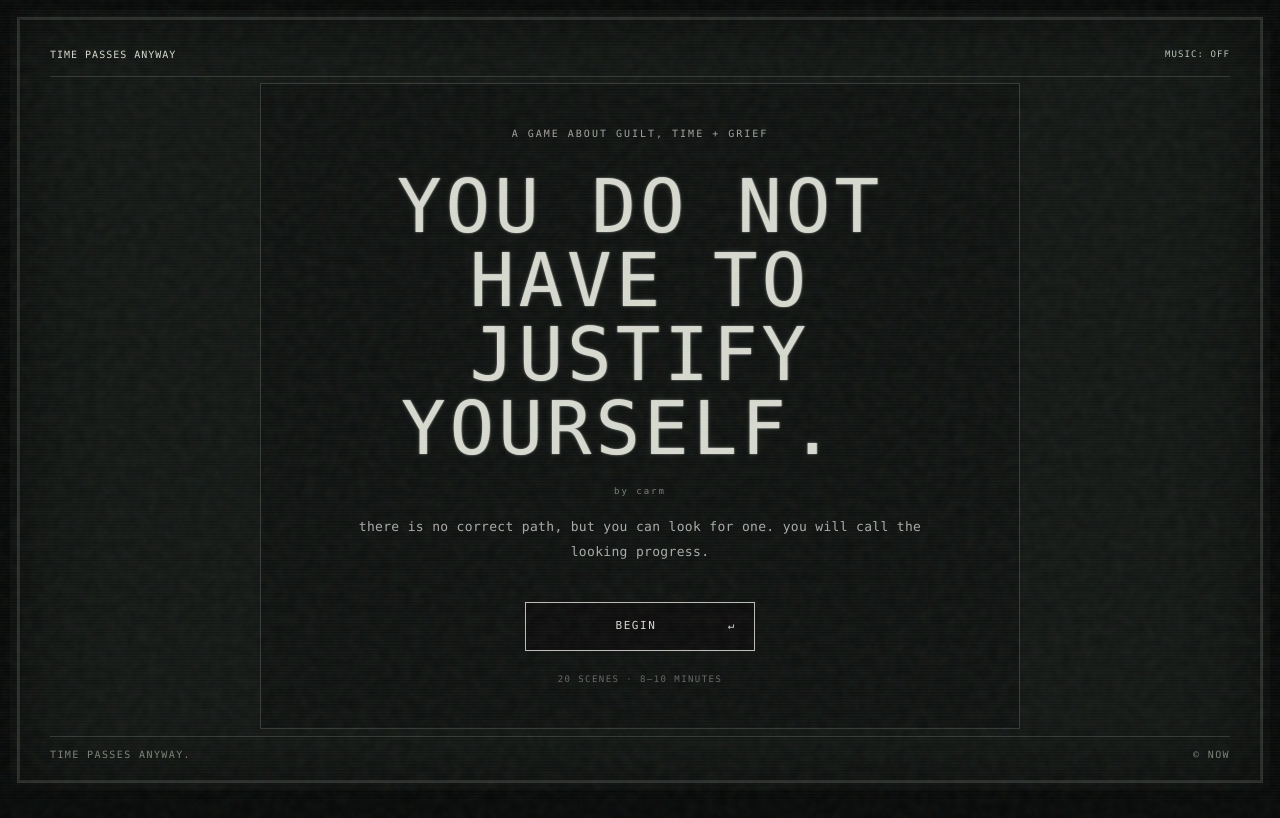
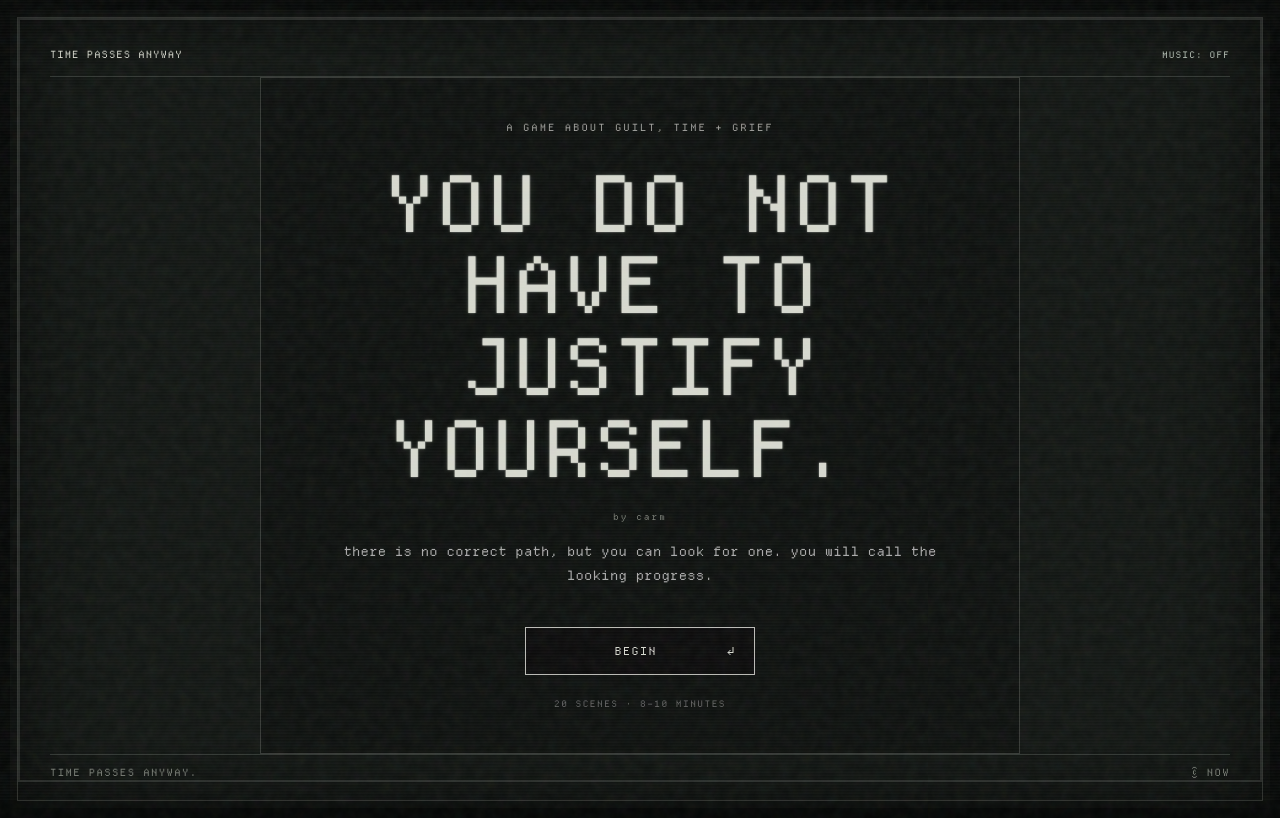
Before and after one commit to carmeliaong-create/the-only-me-is-me, a Next.js app: page / in a window 1280 px wide. Built offline with nearby package versions, Linux system fonts and the light colour scheme.

Commit message:
Bundle square pixel font for terminal display

```diff
--- a/app/globals.css
+++ b/app/globals.css
@@ -1,9 +1,11 @@
 @import "tailwindcss";
+
+@font-face { font-family:"Departure Mono"; src:url("/fonts/DepartureMono-Regular.woff2") format("woff2"); font-weight:400; font-style:normal; font-display:swap; }
 
 :root { --ink:#d7d9cf; --dim:#7d827a; --black:#080a09; --cold:#b9c4b9; --sepia:#a3a79d; }
 * { box-sizing:border-box; }
 html, body { margin:0; min-height:100%; background:var(--black); color:var(--ink); }
-body { font-family:"Lucida Console",Monaco,"Liberation Mono",monospace; font-synthesis:none; font-variant-ligatures:none; font-feature-settings:"liga" 0,"calt" 0; }
+body { font-family:"Departure Mono","Lucida Console",monospace; font-synthesis:none; font-variant-ligatures:none; font-feature-settings:"liga" 0,"calt" 0; }
 button { font:inherit; }
 .sr-only { position:absolute;width:1px;height:1px;padding:0;margin:-1px;overflow:hidden;clip:rect(0,0,0,0);white-space:nowrap;border:0; }
 .screen { min-height:100svh; position:relative; overflow:hidden; display:grid; grid-template-rows:auto 1fr auto; padding:34px 40px 28px; background:#111512; isolation:isolate; box-shadow:inset 0 0 72px rgba(0,0,0,.78); border:10px solid #050706; outline:1px solid rgba(205,211,201,.18); outline-offset:-18px; }
@@ -21,7 +23,7 @@ header, footer { display:flex; justify-content:space-between; align-items:center
 .intro { text-align:center; width:min(760px,100%); }
 .byline { margin:20px 0 -22px; color:var(--sepia); font-size:9px; letter-spacing:.22em; text-transform:lowercase; opacity:.72; }
 .eyebrow { font-size:10px; color:#a3a39f; letter-spacing:.2em; line-height:1.5; margin:0 0 28px; }
-h1 { font-size:clamp(40px,6.7vw,74px); line-height:1; letter-spacing:.055em; margin:0; font-weight:400; text-shadow:1px 0 0 rgba(255,255,255,.28); text-transform:uppercase; }
+h1 { font-size:clamp(42px,7vw,78px); line-height:1.05; letter-spacing:.018em; margin:0; font-weight:400; text-shadow:1px 0 0 rgba(255,255,255,.28); text-transform:uppercase; }
 .typed { white-space:pre-line; font-weight:400; text-shadow:0 0 2px rgba(231,235,226,.62),0 0 7px rgba(180,194,180,.13),1px 0 0 rgba(205,214,203,.16); animation:phosphor 4.6s steps(1,end) infinite; }
 @keyframes phosphor { 0%,91%,94%,100%{opacity:1;transform:translateX(0)} 92%{opacity:.84;transform:translateX(.6px)} 93%{opacity:.95;transform:translateX(-.4px)} }
 .cursor { display:inline-block; color:var(--cold); font-size:.72em; margin-left:.08em; animation:blink .82s steps(1,end) infinite; text-shadow:0 0 7px rgba(188,201,187,.48); }
@@ -34,10 +36,10 @@ h1 { font-size:clamp(40px,6.7vw,74px); line-height:1; letter-spacing:.055em; mar
 .scene { width:min(980px,100%); }
 .progress { position:absolute; top:0; left:0; width:100%; height:6px; background:#242a25; border-bottom:1px solid rgba(194,202,192,.22); }
 .progress i { display:block; height:5px; background:#a7aea5; transition:width .25s steps(5,end); box-shadow:none; }
-h2 { max-width:800px; font-size:clamp(26px,4.2vw,50px); font-weight:400; letter-spacing:.025em; line-height:1.12; margin:0 0 24px; text-shadow:1px 0 rgba(255,255,255,.2),-1px 0 rgba(255,255,255,.1); text-transform:uppercase; }
+h2 { max-width:800px; font-size:clamp(28px,4.4vw,52px); font-weight:400; letter-spacing:.012em; line-height:1.18; margin:0 0 24px; text-shadow:1px 0 rgba(255,255,255,.2),-1px 0 rgba(255,255,255,.1); text-transform:uppercase; }
 .bodycopy { color:#c2c6bd; max-width:680px; font-family:inherit; font-size:13px; line-height:1.8; letter-spacing:.02em; margin:0 0 34px; text-shadow:0 0 2px rgba(224,229,220,.36); }
 .choices { display:grid; gap:4px; width:min(780px,100%); border-top:1px solid rgba(194,202,192,.18); padding-top:8px; }
-.choices button { display:grid; grid-template-columns:36px 1fr auto; align-items:center; text-align:left; color:#aaa; background:rgba(8,10,9,.72); border:1px solid #3a403b; border-radius:0; padding:13px 14px; cursor:pointer; line-height:1.45; font-size:11px; letter-spacing:.075em; text-transform:uppercase; transition:.1s steps(1,end); }
+.choices button { display:grid; grid-template-columns:36px 1fr auto; align-items:center; text-align:left; color:#aaa; background:rgba(8,10,9,.72); border:1px solid #3a403b; border-radius:0; padding:13px 14px; cursor:pointer; line-height:1.5; font-size:13px; letter-spacing:.025em; text-transform:uppercase; transition:.1s steps(1,end); }
 .choices button:hover,.choices button:focus-visible { border-color:#c2c9c0; color:#111411; transform:none; outline:none; background:#c6cdc3; box-shadow:none; }
 .choices b { font-weight:400;color:var(--cold); }
 .choices em { opacity:0; font-style:normal; transition:.2s; }
```
Also changed, not shown: public/fonts/DepartureMono-Regular.woff2 (added), 1 other file (tests, documents, lock files or other folders).
